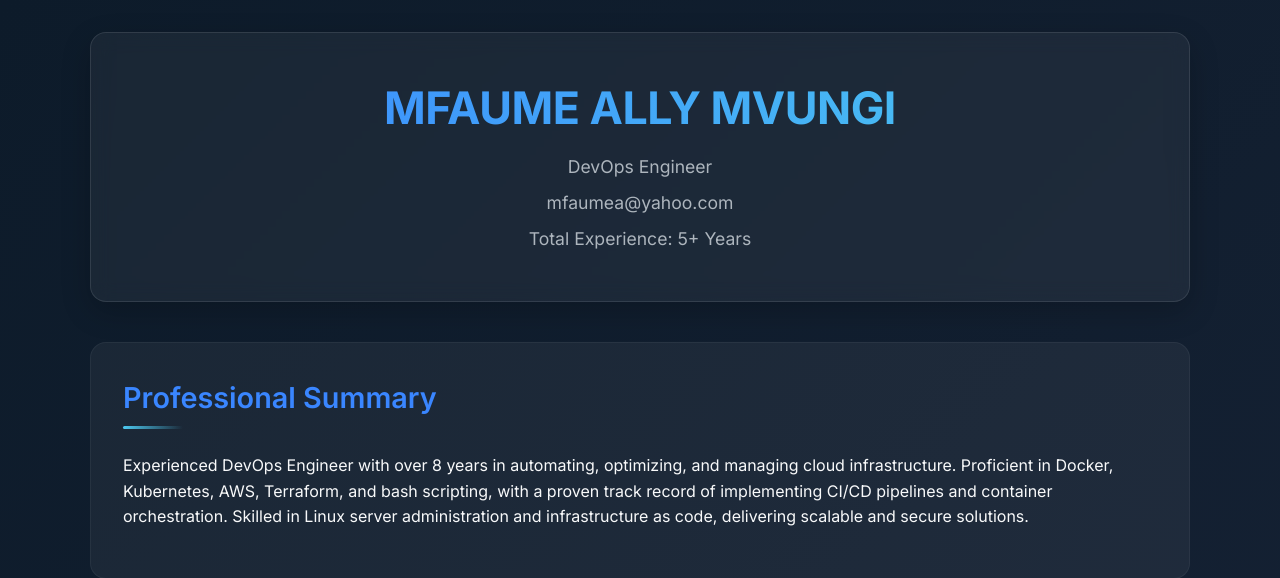
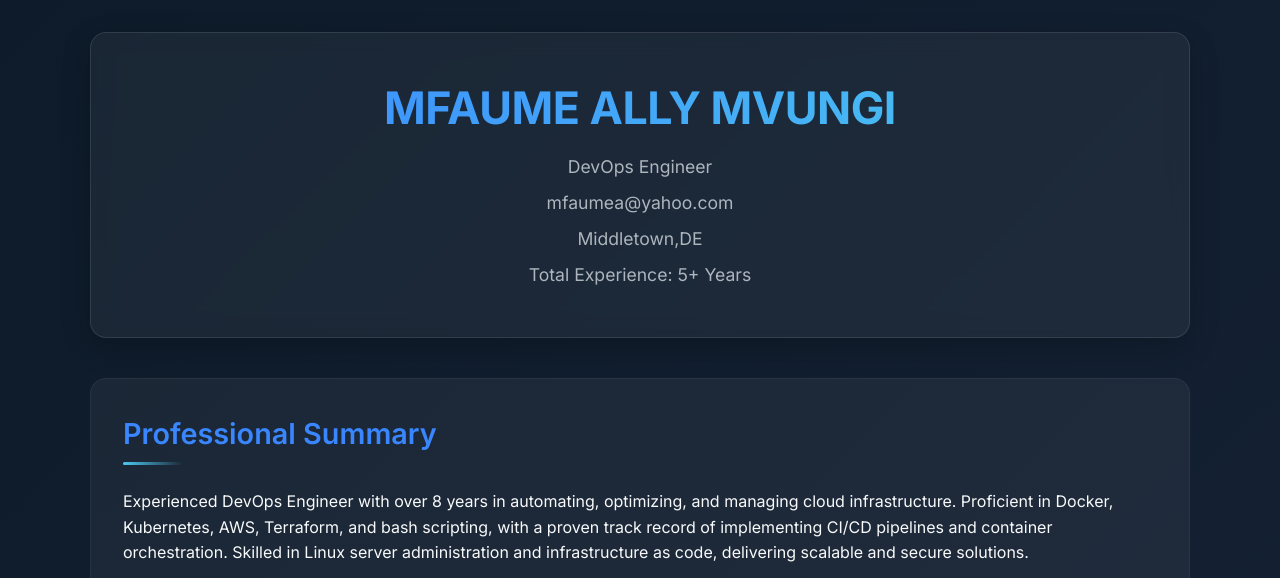
Before and after one commit to mfamari/my-resume, a Flask app: page / in a window 1280 px wide. Shown: the top 578 px of the page. Run offline with Flask 3, Linux system fonts and the light colour scheme.

Commit message:
version control

```diff
--- a/templates/index.html
+++ b/templates/index.html
@@ -274,6 +274,7 @@
             <h1>MFAUME ALLY MVUNGI</h1>
             <p>DevOps Engineer</p>
             <p>mfaumea@yahoo.com</p>
+            <p>Middletown,DE</p>
             <p>Total Experience: 5+ Years</p>
         </header>
 
```
Also changed, not shown: .github/workflows/ci.yml.
